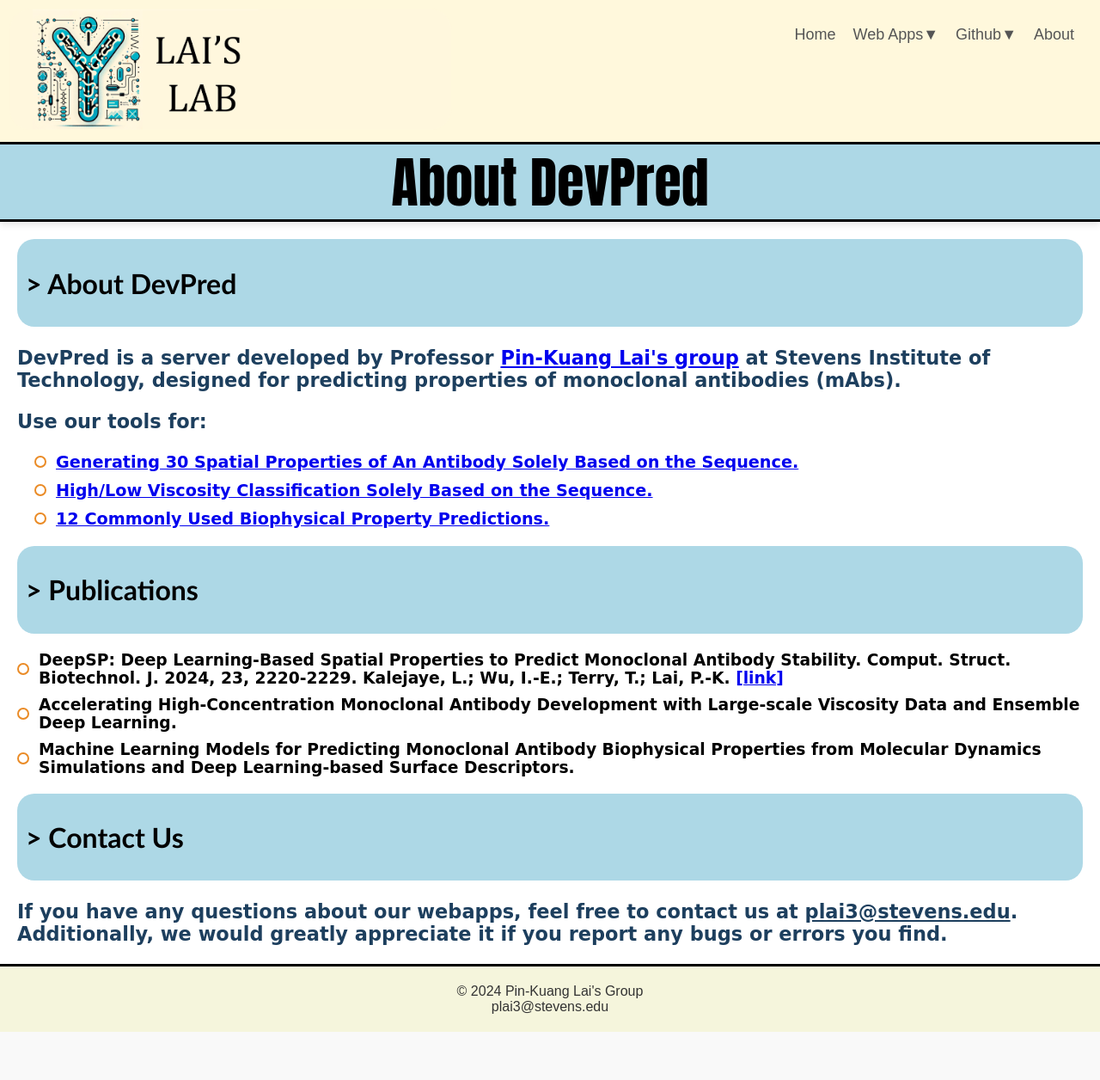
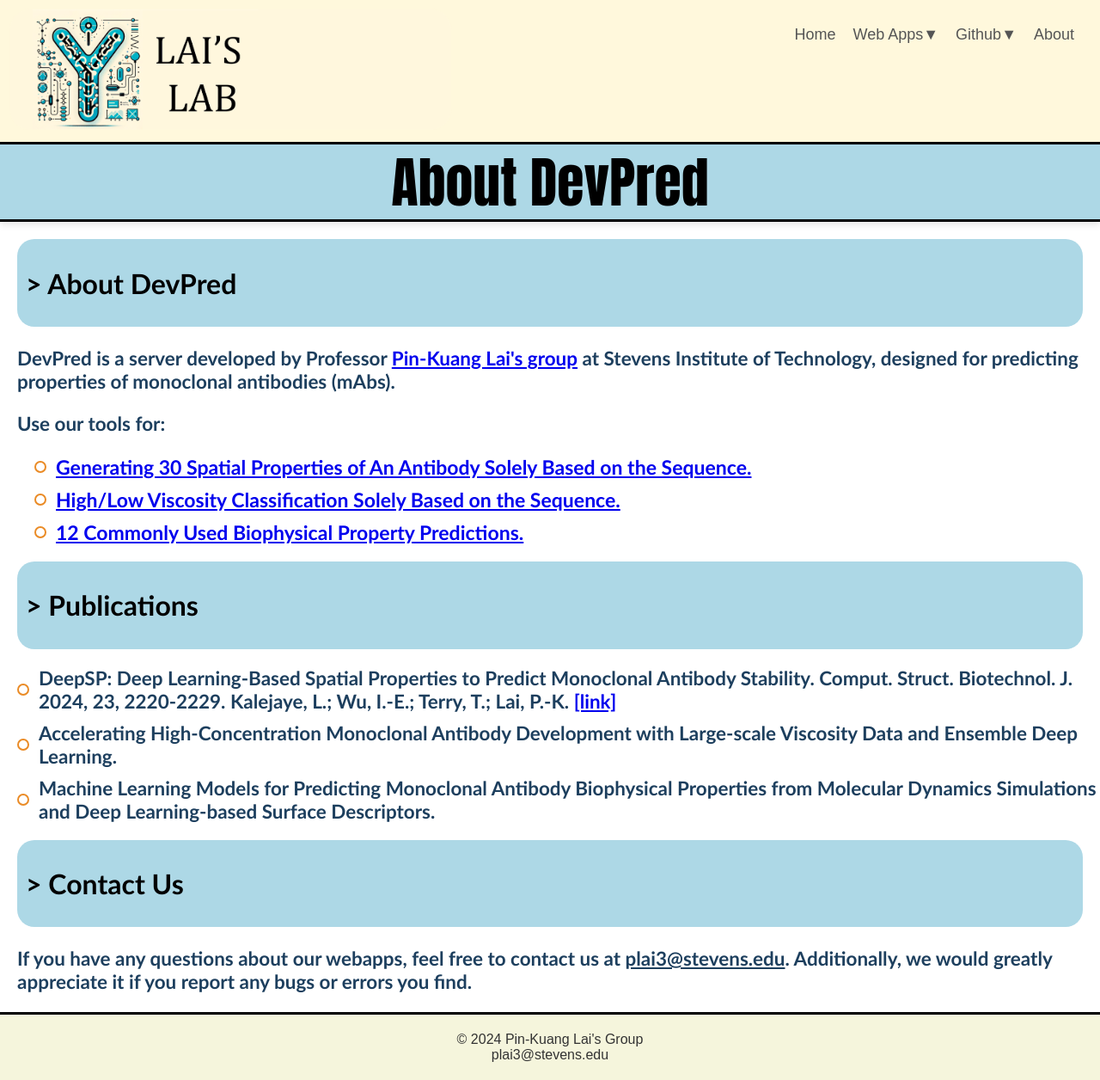
Before and after one commit to Lailabcode/DevPred, a Flask app: page /about in a window 1280 px wide. Shown: the whole page at 86% size. Before the commit the page ends 1200 px from the top, so only its background shows below. Run offline with Flask 3, Linux system fonts and the light colour scheme.

Commit message:
font size change

```diff
--- a/static/css/ABout.css
+++ b/static/css/ABout.css
@@ -138,7 +138,7 @@
 }
 
 #intro {
-    font-family: 'Comic Sans MS', 'fantasy';
+    font-family: 'Optima', sans-serif;
     font-weight: bold;
     margin: 20px;
     padding: 0px;
@@ -156,7 +156,9 @@
     position: relative;
     margin-bottom: 10px;
     padding-left: 25px;
-    font-family: 'Comic Sans MS', 'fantasy';
+    font-size: 1.2em;
+    font-family: 'Optima', sans-serif;
+    color: rgb(29, 63, 94);
 }
 
 ul li::before {
```
Also changed, not shown: templates/index.html (+0 -8 lines).
